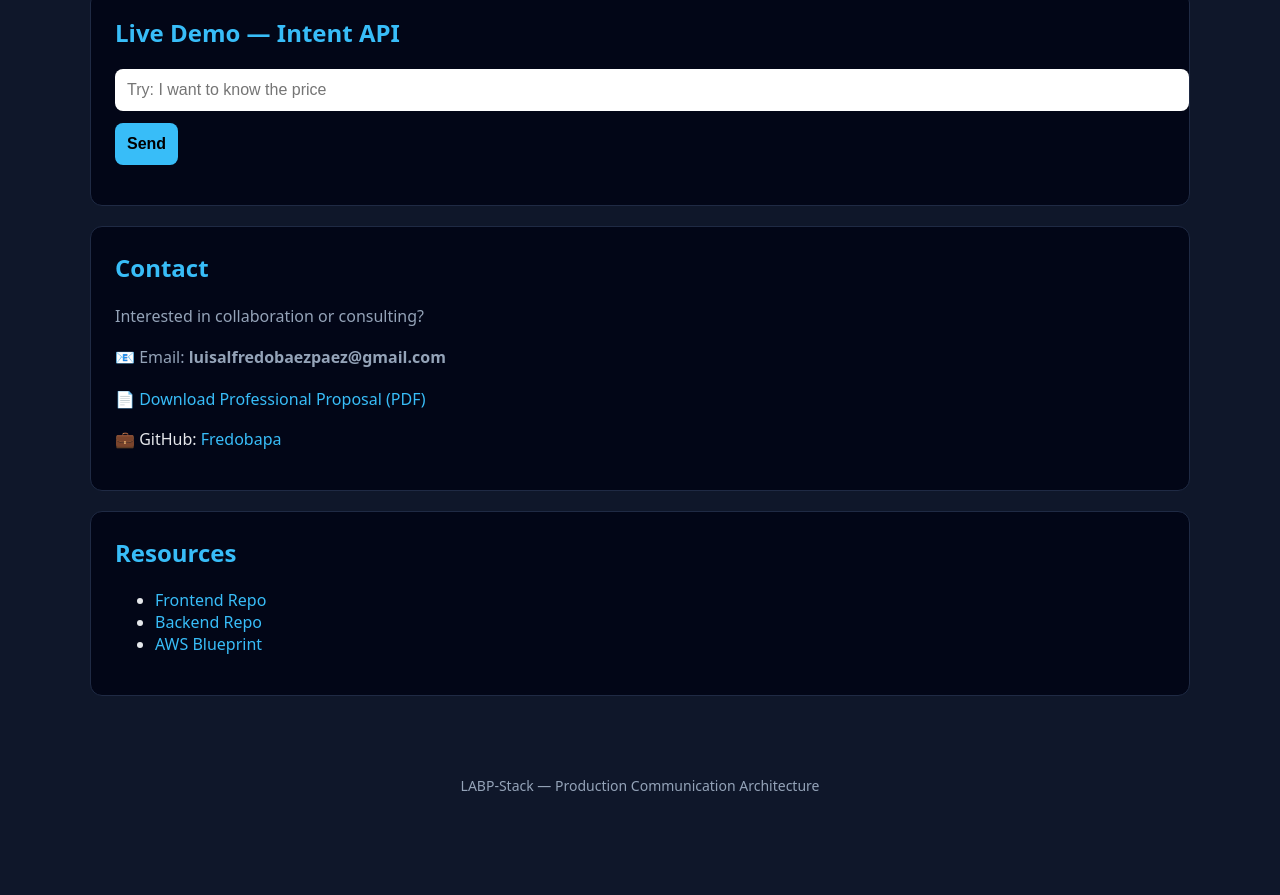
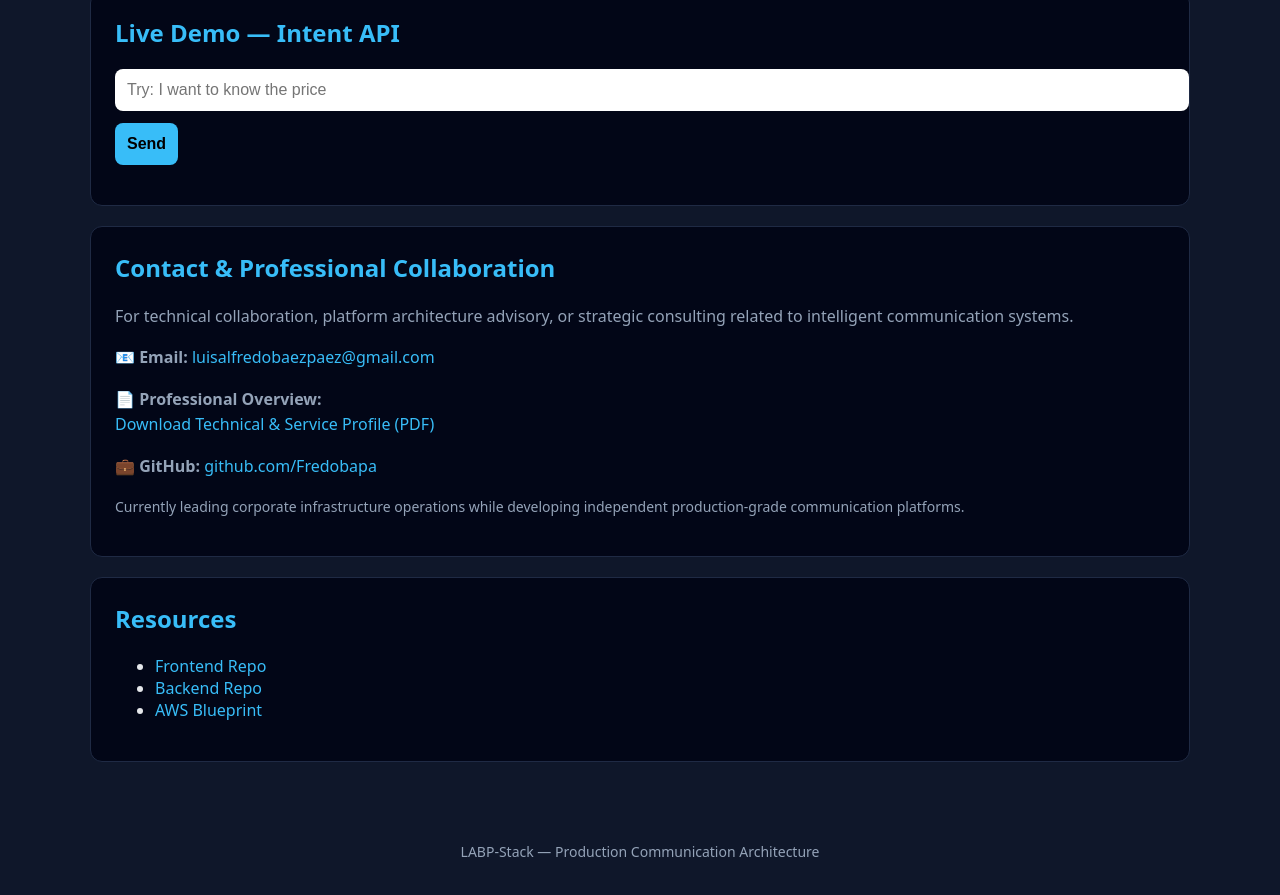
Before and after one commit to Fredobapa/LABP-Stack, a plain HTML site: page docs/index.html in a window 1280 px wide. Shown: the part 1376-2271 px from the top of the page. Before the commit the page ends 2211 px from the top, so only its background shows below. Drawn offline with Linux system fonts and the light colour scheme.

Commit message:
feat: professionalize contact section

```diff
--- a/docs/index.html
+++ b/docs/index.html
@@ -217,22 +217,40 @@ Cloud Services (AWS)
 
 <!-- CONTACT -->
 <div class="section box">
-  <h2>Contact</h2>
+  <h2>Contact & Professional Collaboration</h2>
 
   <p>
-    Interested in collaboration or consulting?
+    For technical collaboration, platform architecture advisory,
+    or strategic consulting related to intelligent communication systems.
   </p>
 
   <p>
-    📧 Email: <strong>luisalfredobaezpaez@gmail.com</strong><br>
+    📧 <strong>Email:</strong>
+    <a href="mailto:luisalfredobaezpaez@gmail.com">
+      luisalfredobaezpaez@gmail.com
+    </a>
+  </p>
+
   <p>
-    📄 <a href="docs/assets/LABP_Stack_Propuesta_Comercial.pdf" target="_blank">
-       Download Professional Proposal (PDF)
-  </a>
+    📄 <strong>Professional Overview:</strong><br>
+    <a href="docs/assets/LABP_Stack_Propuesta_Comercial.pdf" target="_blank">
+      Download Technical & Service Profile (PDF)
+    </a>
   </p>
-    💼 GitHub: <a href="https://github.com/Fredobapa" target="_blank">Fredobapa</a>
+
+  <p>
+    💼 <strong>GitHub:</strong>
+    <a href="https://github.com/Fredobapa" target="_blank">
+      github.com/Fredobapa
+    </a>
+  </p>
+
+  <p style="margin-top:16px; font-size:14px; color:#94a3b8;">
+    Currently leading corporate infrastructure operations while
+    developing independent production-grade communication platforms.
   </p>
 </div>
+
 
 <!-- LINKS -->
 <div class="section box">
```
